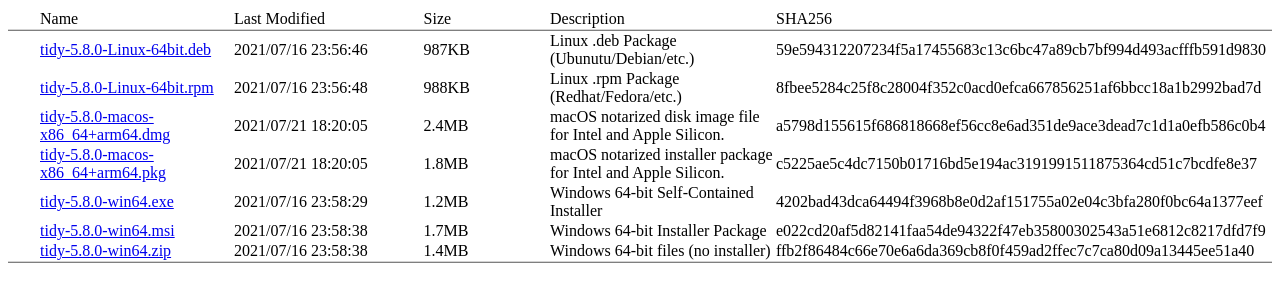
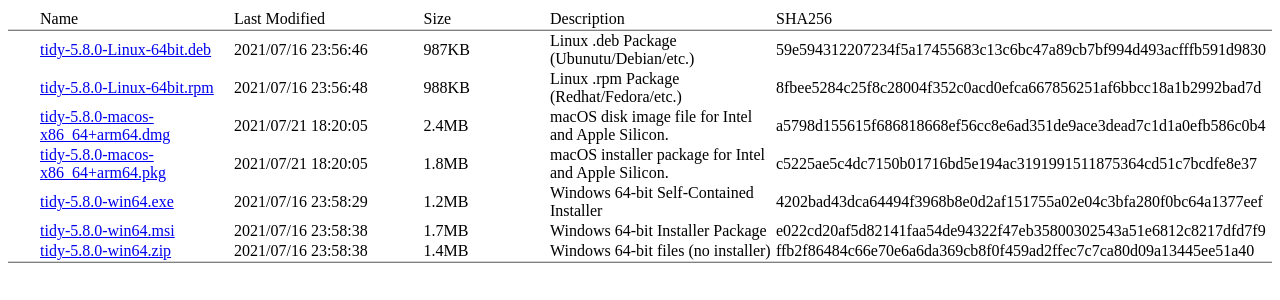
Before and after one commit to htacg/html-tidy.org.binaries, a Jekyll site: the page built from index.html, in a window 1280 px wide. Shown: the part 217-517 px from the top of the page. Built offline with Jekyll 4.4.1, drawn with Linux system fonts in a browser that asks for light colours.

Commit message:
Shorten text.

```diff
--- a/_data/tidy.yml
+++ b/_data/tidy.yml
@@ -17,13 +17,13 @@
     - filename: tidy-5.8.0-macos-x86_64+arm64.dmg
       filesize: 2.4MB
       modified: 2021/07/21 18:20:05
-      describe: macOS notarized disk image file for Intel and Apple Silicon.
+      describe: macOS disk image file for Intel and Apple Silicon.
       sha256: a5798d155615f686818668ef56cc8e6ad351de9ace3dead7c1d1a0efb586c0b4
 
     - filename: tidy-5.8.0-macos-x86_64+arm64.pkg
       filesize: 1.8MB
       modified: 2021/07/21 18:20:05
-      describe: macOS notarized installer package for Intel and Apple Silicon.
+      describe: macOS installer package for Intel and Apple Silicon.
       sha256: c5225ae5c4dc7150b01716bd5e194ac3191991511875364cd51c7bcdfe8e37
 
     - filename: tidy-5.8.0-win64.exe
```
